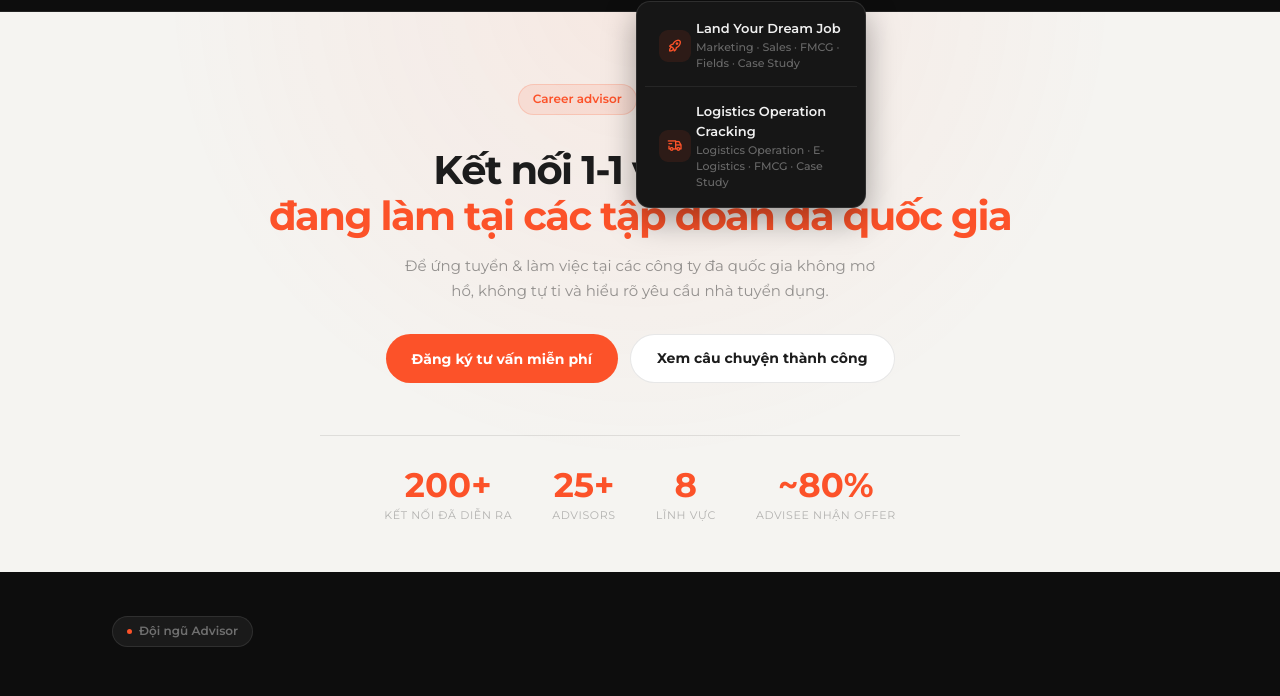
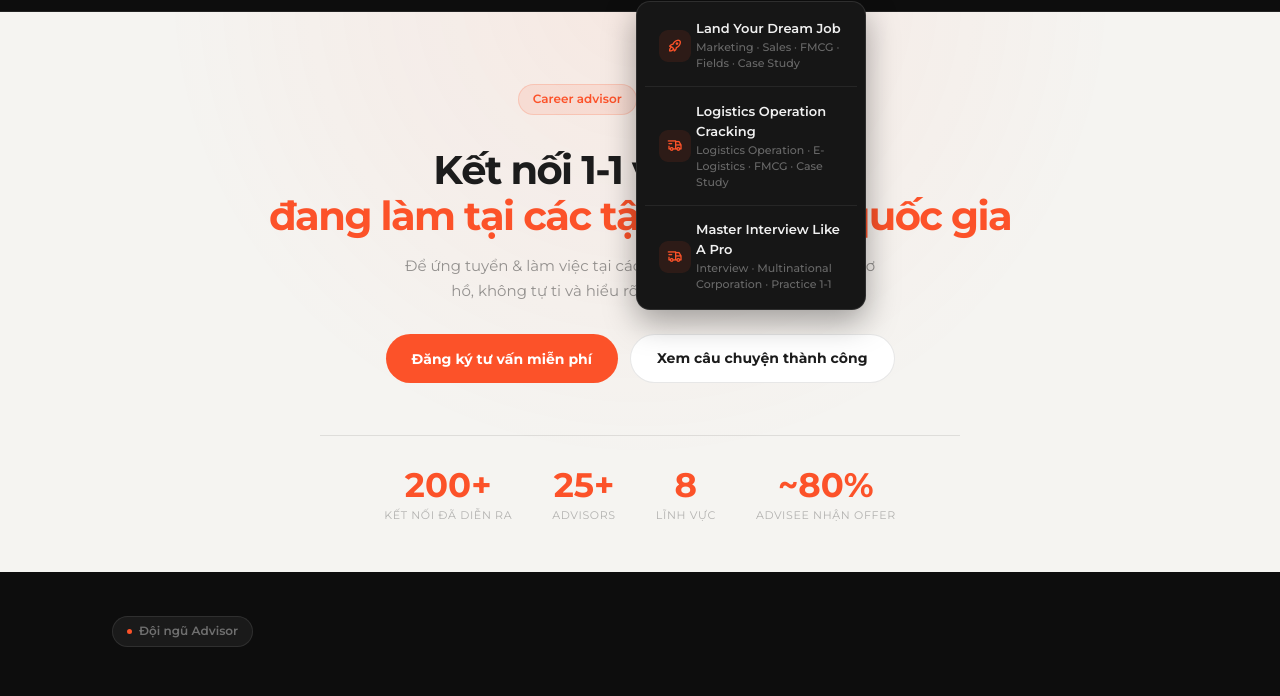
Before and after one commit to linkajob09-VN/web, a plain HTML site: page index.html in a window 1280 px wide. Both pictures are taken after a click on the button "Khoá học". Shown: the part 57-753 px from the top of the page. Drawn offline with Linux system fonts and the light colour scheme; no server answers.

Commit message:
Update nav.html

```diff
--- a/nav.html
+++ b/nav.html
@@ -44,6 +44,14 @@
             <div class="lj-di-sub">Logistics Operation · E-Logistics · FMCG · Case Study</div>
           </div>
         </a>
+        <div class="lj-dropdown-divider"></div>
+        <a class="lj-di" href="khoa-hoc-interview-like-a-pro.html" data-page="khoa-hoc-interview-like-a-pro.html">
+          <div class="lj-di-icon"><i class="ti ti-truck-delivery" aria-hidden="true"></i></div>
+          <div>
+            <div class="lj-di-title">Master Interview Like A Pro</div>
+            <div class="lj-di-sub">Interview · Multinational Corporation · Practice 1-1 </div>
+          </div>
+        </a>
       </div>
     </div>
 
```
